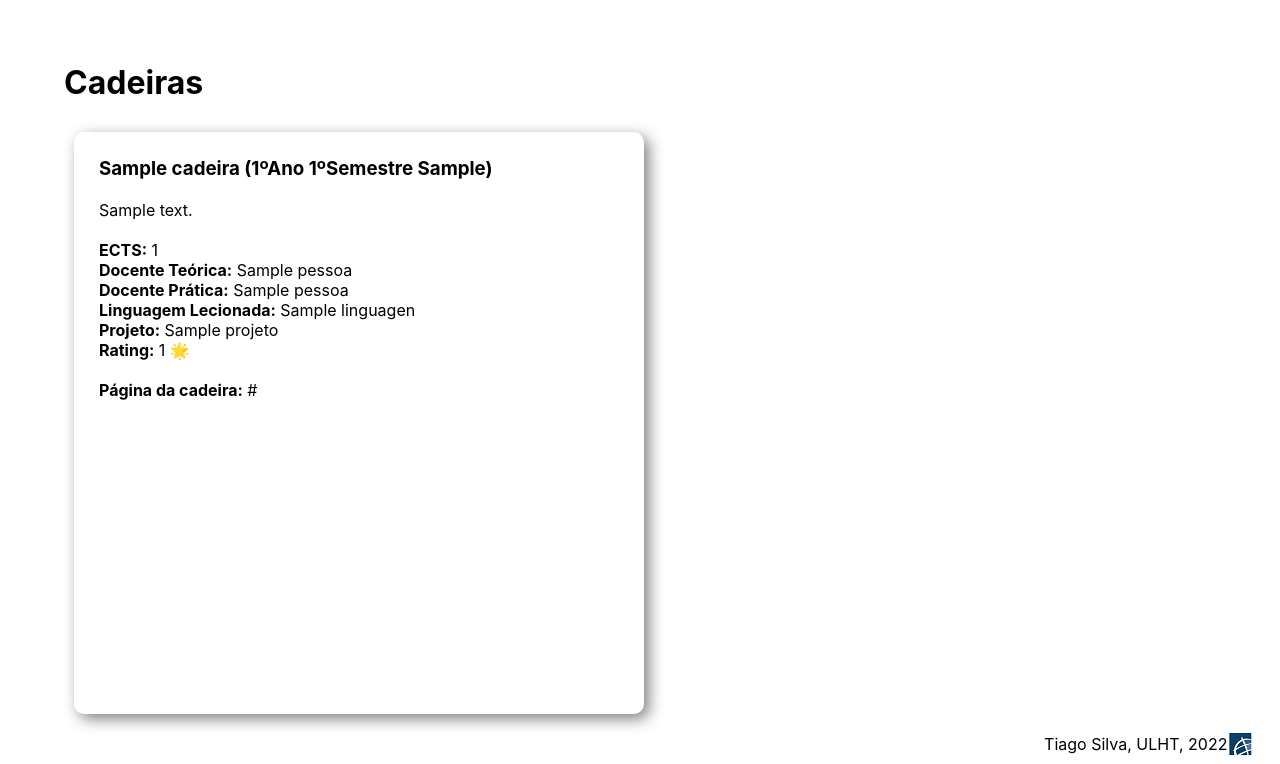
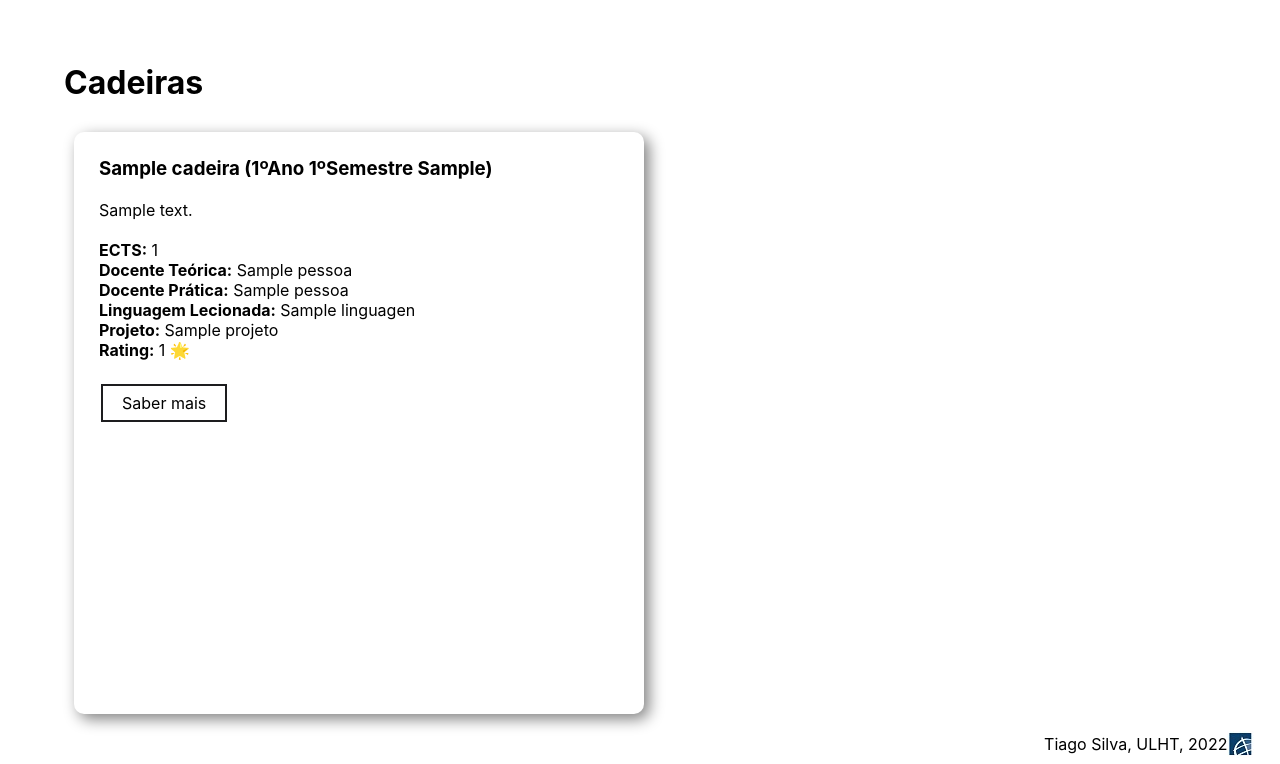
Before and after one commit to TiagoSilva22102750/ProjetoFinalPW, a Django app: page /licenciatura in a window 1280 px wide. Shown: the part 41-805 px from the top of the page. Run offline with Django 4.2, Linux system fonts and the light colour scheme; tables that the repository leaves empty hold one stand-in row (values such as "Sample post"); parts of the project's set-up code (start-up, migrations or seed data) failed here and were passed over.

Commit message:
alteracoes

```diff
--- a/portfolio/models.py
+++ b/portfolio/models.py
@@ -113,3 +113,12 @@ class PontuacaoQuizz(models.Model):
 
     def __str__(self):
         return self.nome
+
+
+class BlogPost(models.Model):
+    autor = models.CharField(max_length=50)
+    titulo = models.CharField(max_length=75)
+    descricao = models.TextField()
+
+    def __str__(self):
+        return self.titulo
--- a/portfolio/static/portfolio/css/licenciatura.css
+++ b/portfolio/static/portfolio/css/licenciatura.css
@@ -27,3 +27,27 @@ table, th, td {
 .container a:hover {
   color: blue;
 }
+
+.button {
+  border:;
+  color: white;
+  padding: 7px 19px;
+  text-align: center;
+  text-decoration: none;
+  display: inline-block;
+  font-size: 16px;
+  margin: 4px 2px;
+  transition-duration: 0.4s;
+  cursor: pointer;
+}
+
+.button1 {
+  background-color: white;
+  color: black;
+  border: 2px solid #1d1d1f;
+}
+
+.button1:hover {
+  background-color: #1d1d1f;
+  color: white;
+}
--- a/portfolio/templates/portfolio/licenciatura.html
+++ b/portfolio/templates/portfolio/licenciatura.html
@@ -21,24 +21,26 @@
         <p><b>ECTS:</b> {{cadeira.ects}}</p>
 
         {% for professorTeorica in cadeira.professorTeoricas %}
-            <p><b>Docente Teórica:</b> {{professorTeorica}}</p>
+        <p><b>Docente Teórica:</b> {{professorTeorica}}</p>
         {% endfor %}
 
         {% for professorPratica in cadeira.professorPraticas %}
-            <p><b>Docente Prática:</b> {{professorPratica}}</p>
+        <p><b>Docente Prática:</b> {{professorPratica}}</p>
         {% endfor %}
 
         {% for linguagensUtilizadas in cadeira.linguagemUtilizada %}
-            <p><b>Linguagem Lecionada:</b> {{linguagensUtilizadas}}</p>
+        <p><b>Linguagem Lecionada:</b> {{linguagensUtilizadas}}</p>
         {% endfor %}
 
         {% for projeto in cadeira.projetoRealizado %}
-            <p><b>Projeto:</b> {{projeto}}</p>
+        <p><b>Projeto:</b> {{projeto}}</p>
         {% endfor %}
 
         <p><b>Rating:</b> {{cadeira.rating}} &#127775;</p>
         <br>
-        <p><b>Página da cadeira:</b> <a href= "{{cadeira.urlCadeira}}"> {{cadeira.urlCadeira}} </a></p>
+            <p><a href="{{cadeira.urlCadeira}}">
+                <button class="button button1">Saber mais</button>
+            </a></p>
     </div>
 </div>
 {% endfor %}
--- a/portfolio/templates/portfolio/quizz.html
+++ b/portfolio/templates/portfolio/quizz.html
@@ -59,5 +59,9 @@
     <br>
     <br>
     <input type="submit" value="Submeter">
+    <br>
+    <br>
+    {% load static %}
+    <img src="{% static '/portfolio/images/graph.png' %}">
 </form>
 {% endblock %}
--- a/portfolio/templates/portfolio/tfcs.html
+++ b/portfolio/templates/portfolio/tfcs.html
@@ -3,6 +3,5 @@
 {% extends 'portfolio/layout.html' %}
 
 {% block main %}
-	<h3>TFCS Interessantes</h3>
-    <p>texto texto texto texto texto texto texto </p>
+	<h1>TFCS Interessantes</h1>
 {% endblock %}
--- a/portfolio/views.py
+++ b/portfolio/views.py
@@ -8,8 +8,13 @@ from django.shortcuts import render
 
 from django.shortcuts import render
 from django.urls import reverse
+import matplotlib
+from matplotlib import pyplot as plt
 
-from portfolio.models import Cadeira, Projeto, Escola, Interesse, Pessoa, Linguagen, Tecnologia, Laboratorio, Noticia, PontuacaoQuizz, resolution_path
+from portfolio.models import Cadeira, Projeto, Escola, Interesse, Pessoa, Linguagen, Tecnologia, Laboratorio, Noticia, \
+    PontuacaoQuizz, resolution_path, BlogPost
+
+matplotlib.use('TkAgg')
 
 
 def home_page_view(request):
@@ -45,7 +50,9 @@ def programacaowebtecnologias_page_view(request):
 
 
 def blog_page_view(request):
-    return render(request, 'portfolio/blog.html')
+    elementos = BlogPost.objects.all()
+
+    return render(request, 'portfolio/blog.html', {"posts": elementos})
 
 
 def sobreestewebsite_page_view(request):
@@ -77,26 +84,36 @@ def quizz_page_view(request):
         n = request.POST['nome']
         p: int = 0
 
-        if (collections.Counter(request.POST.getlist("linguagem")) == collections.Counter(("css", "html", "javascript"))):
+        if collections.Counter(request.POST.getlist("linguagem[]")) == collections.Counter(
+                ("css", "html", "javascript")):
             p = p + 1
 
-
-        if (request.POST["opcao"] == "img"):
-           p = p + 1
-
-        if (request.POST["datecriacao"] == "21-07-2005"):
+        if request.POST["opcao"] == "img":
             p = p + 1
 
-
-        if(request.POST["pagecolor"] == "rgb(255, 255, 255)"):
+        if request.POST["datecriacao"] == "2005-07-21":
             p = p + 1
 
-        if (request.POST["launchYear"] == 1993):
-           p = p + 1
+        if request.POST["pagecolor"] == "#ffffff":
+            p = p + 1
+
+        if request.POST["launchYear"] == "1993":
+            p = p + 1
 
         r = PontuacaoQuizz(nome=n, pontuacao=p)
         r.save()
-        return render(request, 'portfolio/quizz.html')
+
+    languages_x = []
+    popularity_y = []
+    for pontuacao in PontuacaoQuizz.objects.all():
+        languages_x.append(pontuacao.nome)
+        popularity_y.append(pontuacao.pontuacao)
+
+    languages_x.reverse()
+    popularity_y.reverse()
+    plt.barh(languages_x, popularity_y)
+    plt.savefig('portfolio/static/portfolio/images/graph.png', bbox_inches='tight')
+    plt.close()
 
     return render(request, 'portfolio/quizz.html')
 
```
Also changed, not shown: portfolio/admin.py (+8 -1 lines), portfolio/migrations/0031_blogpost.py (added), portfolio/static/portfolio/images/graph.png (added), 2 other files.
